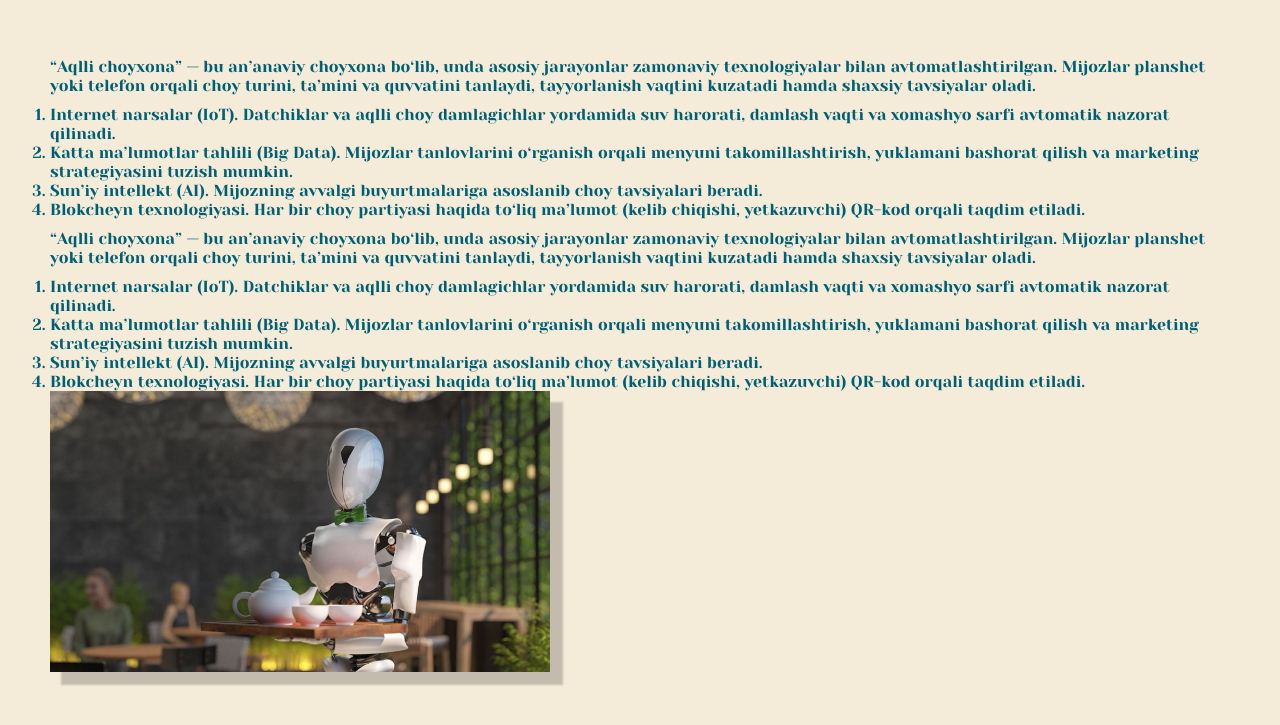
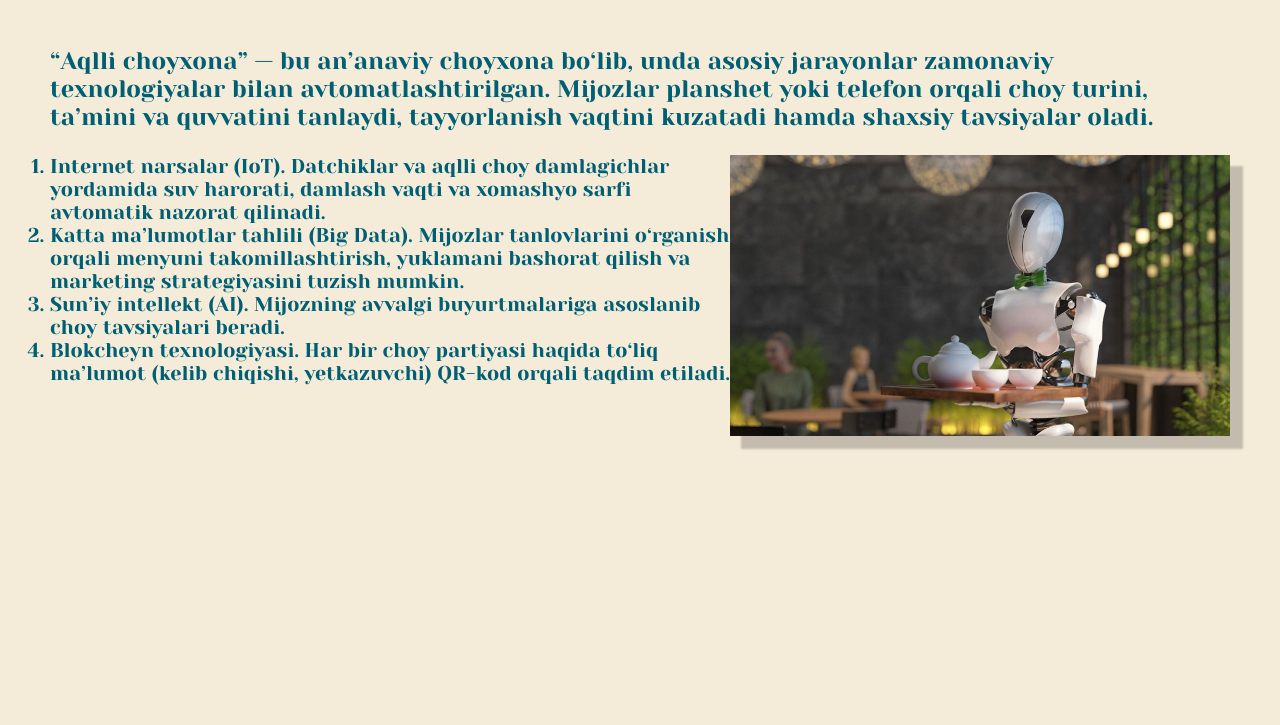
Before and after one commit to darya0623/UzbekLanguageProject, a plain HTML site: page index.html in a window 1280 px wide. Shown: the part 109-834 px from the top of the page. Drawn offline with Linux system fonts and the light colour scheme.

Commit message:
#fix #html #css #img fixed image & text placement

```diff
--- a/css/style.css
+++ b/css/style.css
@@ -22,29 +22,43 @@
 
     .header-title:hover {
         font-size: 50px;
+        color: #00aed1;
     }
 
     .desc-wrap{
         display: inline;
+
     }
 
+    .desc-text {
+        font-size: 24px;
+    }
+
+    .desc-list {
+        width: 700px;
+    font-size: 20px;
+    }
     .desc-wrap-wrap{
         display: flex;
-        margin-top: 10px;
+        margin-top: 24px;
+        justify-content: space-between;
+
     }
 
     .main-wrap {
-        display: flex;
+
         flex-direction: row;
         column-gap: 10px;
     }
 
 
     .main-img{
-       box-shadow: 12px 12px 2px 1px rgba(0, 0, 0, 0.2);;
+       box-shadow: 12px 12px 2px 1px rgba(0, 0, 0, 0.2);
+       display: flex;
        transition: all 1s;
     }
 
     .main-img:hover{
         width: 550px;
+
     }
--- a/index.html
+++ b/index.html
@@ -29,55 +29,37 @@
                         <div class="desc-wrap-wrap">
 
                             <p class="desc-text">“Aqlli choyxona” — bu an’anaviy choyxona bo‘lib, unda asosiy jarayonlar
-                            zamonaviy texnologiyalar bilan avtomatlashtirilgan. Mijozlar planshet yoki telefon orqali
+                                zamonaviy texnologiyalar bilan avtomatlashtirilgan. Mijozlar planshet yoki telefon
+                                orqali
                                 choy turini, ta’mini va quvvatini tanlaydi, tayyorlanish vaqtini kuzatadi hamda shaxsiy
                                 tavsiyalar oladi.</p>
                         </div>
 
                         <div class="desc-wrap-wrap">
                             <ol class="desc-list">
-                                    <li class="list-item">Internet narsalar (IoT). Datchiklar va aqlli choy damlagichlar yordamida
+                                <li class="list-item">Internet narsalar (IoT). Datchiklar va aqlli choy damlagichlar
+                                    yordamida
                                     suv harorati, damlash vaqti va xomashyo sarfi avtomatik nazorat qilinadi.</li>
-                                        <li class="list-item">Katta ma’lumotlar tahlili (Big Data). Mijozlar tanlovlarini o‘rganish
-                                orqali menyuni takomillashtirish, yuklamani bashorat qilish va marketing strategiyasini
+                                <li class="list-item">Katta ma’lumotlar tahlili (Big Data). Mijozlar tanlovlarini
+                                    o‘rganish
+                                    orqali menyuni takomillashtirish, yuklamani bashorat qilish va marketing
+                                    strategiyasini
                                     tuzish mumkin.</li>
-                                <li class="list-item">Sun’iy intellekt (AI). Mijozning avvalgi buyurtmalariga asoslanib choy
+                                <li class="list-item">Sun’iy intellekt (AI). Mijozning avvalgi buyurtmalariga asoslanib
+                                    choy
                                     tavsiyalari beradi.</li>
-                            <li class="list-item"> Blokcheyn texnologiyasi. Har bir choy partiyasi haqida to‘liq ma’lumot
+                                <li class="list-item"> Blokcheyn texnologiyasi. Har bir choy partiyasi haqida to‘liq
+                                    ma’lumot
                                     (kelib chiqishi, yetkazuvchi) QR-kod orqali taqdim etiladi.</li>
                             </ol>
-
-                        </div>
-
-                        <div class="desc-wrap-wrap">
-
-                            <p class="desc-text">“Aqlli choyxona” — bu an’anaviy choyxona bo‘lib, unda asosiy jarayonlar
-                                zamonaviy texnologiyalar bilan avtomatlashtirilgan. Mijozlar planshet yoki telefon orqali
-                                choy turini, ta’mini va quvvatini tanlaydi, tayyorlanish vaqtini kuzatadi hamda shaxsiy
-                                tavsiyalar oladi.</p>
-                            </div>
-
-                                <div class="desc-wrap-wrap">
-                                    <ol class="desc-list">
-                                        <li class="list-item">Internet narsalar (IoT). Datchiklar va aqlli choy damlagichlar yordamida
-                                            suv harorati, damlash vaqti va xomashyo sarfi avtomatik nazorat qilinadi.</li>
-                                            <li class="list-item">Katta ma’lumotlar tahlili (Big Data). Mijozlar tanlovlarini o‘rganish
-                                    orqali menyuni takomillashtirish, yuklamani bashorat qilish va marketing strategiyasini
-                                    tuzish mumkin.</li>
-                                    <li class="list-item">Sun’iy intellekt (AI). Mijozning avvalgi buyurtmalariga asoslanib choy
-                                        tavsiyalari beradi.</li>
-                                <li class="list-item"> Blokcheyn texnologiyasi. Har bir choy partiyasi haqida to‘liq ma’lumot
-                                    (kelib chiqishi, yetkazuvchi) QR-kod orqali taqdim etiladi.</li>
-                                </ol>
-
-                            </div>
+                            <img src="./images/robotOne.JPG" alt="error" width="500px" class="main-img">
                         </div>
 
 
 
+                    </div>
 
                 </div>
-                    <img src="./images/robotOne.JPG" alt="error" width="500px" class="main-img">
 
 
             </div>
```
Lines whose indentation alone changed are shown as unchanged.
